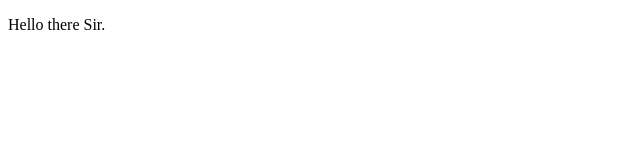
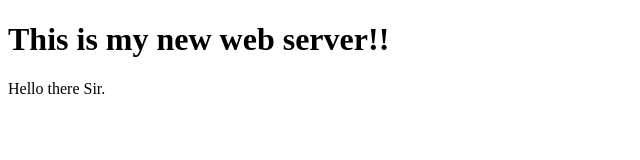
Before and after one commit to u2choudh/Webserver, a website: page public/index.html in a window 1280 px wide. Shown: the whole page, without its empty margins (0-640 px from the left). Drawn offline with Linux system fonts and the light colour scheme.

Commit message:
k:wq :wq

```diff
--- a/public/index.html
+++ b/public/index.html
@@ -5,6 +5,7 @@
 	<title>My Application</title>
 </head>
 <body>
+	<h1>This is my new web server!!</h1>
 	<p>Hello there Sir.</p>
 
 </body>
```
